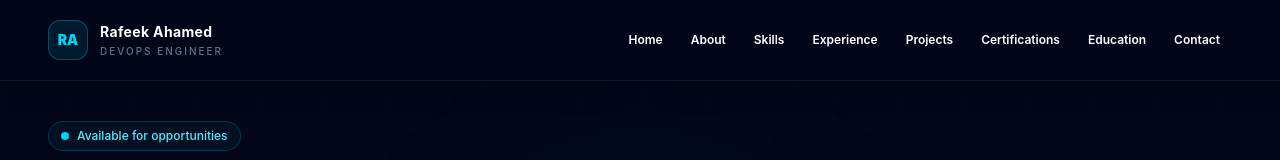
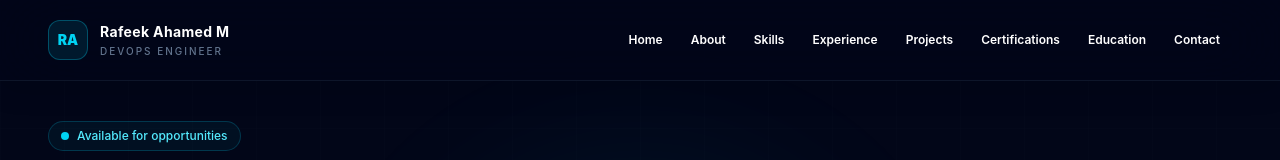
Before and after one commit to RafeekAhamed/rafeek-devops-portfolio, a React (Vite) app: page / in a window 1280 px wide. Shown: the top 160 px of the page. Built offline with nearby package versions, Linux system fonts and the light colour scheme.

Commit message:
chore: update portfolio name

```diff
--- a/index.html
+++ b/index.html
@@ -32,11 +32,11 @@
 
     <link
       rel="canonical"
-      href="https://rafeek-devops-portfolio-7fdd9wpwd-rafeekahamed.vercel.app/"
+      href="https://rafeek-devops-portfolio.vercel.app/"
     />
 
     <title>
-      Rafeek Ahamed | DevOps Engineer | Azure Cloud Engineer
+      Rafeek Ahamed M | DevOps Engineer | Azure Cloud Engineer
     </title>
 
     <!-- Open Graph -->
@@ -47,7 +47,7 @@
 
     <meta
       property="og:title"
-      content="Rafeek Ahamed | DevOps Engineer | Azure Cloud Engineer"
+      content="Rafeek Ahamed M | DevOps Engineer | Azure Cloud Engineer"
     />
 
     <meta
@@ -57,7 +57,7 @@
 
     <meta
       property="og:url"
-      content="https://rafeek-devops-portfolio-7fdd9wpwd-rafeekahamed.vercel.app/"
+      content="https://rafeek-devops-portfolio.vercel.app/"
     />
 
     <meta
@@ -73,7 +73,7 @@
 
     <meta
       name="twitter:title"
-      content="Rafeek Ahamed | DevOps Engineer | Azure Cloud Engineer"
+      content="Rafeek Ahamed M | DevOps Engineer | Azure Cloud Engineer"
     />
 
     <meta
@@ -83,7 +83,7 @@
 
     <meta
       name="twitter:url"
-      content="https://rafeek-devops-portfolio-7fdd9wpwd-rafeekahamed.vercel.app/"
+      content="https://rafeek-devops-portfolio.vercel.app/"
     />
 
     <link
--- a/src/components/Footer.jsx
+++ b/src/components/Footer.jsx
@@ -88,7 +88,7 @@ function Footer() {
         <div className="flex flex-col gap-5 text-sm sm:flex-row sm:items-center sm:justify-between">
           {/* Copyright */}
           <p className="text-slate-600">
-            © {currentYear} All rights reserved.
+            © {currentYear} Rafeek Ahamed M. All rights reserved.
           </p>
 
           {/* Status + Back to top */}
--- a/src/components/Navbar.jsx
+++ b/src/components/Navbar.jsx
@@ -92,7 +92,7 @@ function Navbar() {
             href="#home"
             onClick={() => handleNavClick("#home")}
             className="group inline-flex items-center gap-3 rounded-xl focus:outline-none focus:ring-2 focus:ring-cyan-400 focus:ring-offset-2 focus:ring-offset-slate-950"
-            aria-label="Rafeek Ahamed - Home"
+            aria-label="Rafeek Ahamed M - Home"
           >
             <span
               aria-hidden="true"
@@ -103,7 +103,7 @@ function Navbar() {
 
             <span className="hidden sm:block">
               <span className="block text-sm font-bold tracking-wide text-white">
-                Rafeek Ahamed
+                Rafeek Ahamed M
               </span>
 
               <span className="mt-0.5 block text-[10px] font-medium uppercase tracking-[0.2em] text-slate-500">
```
